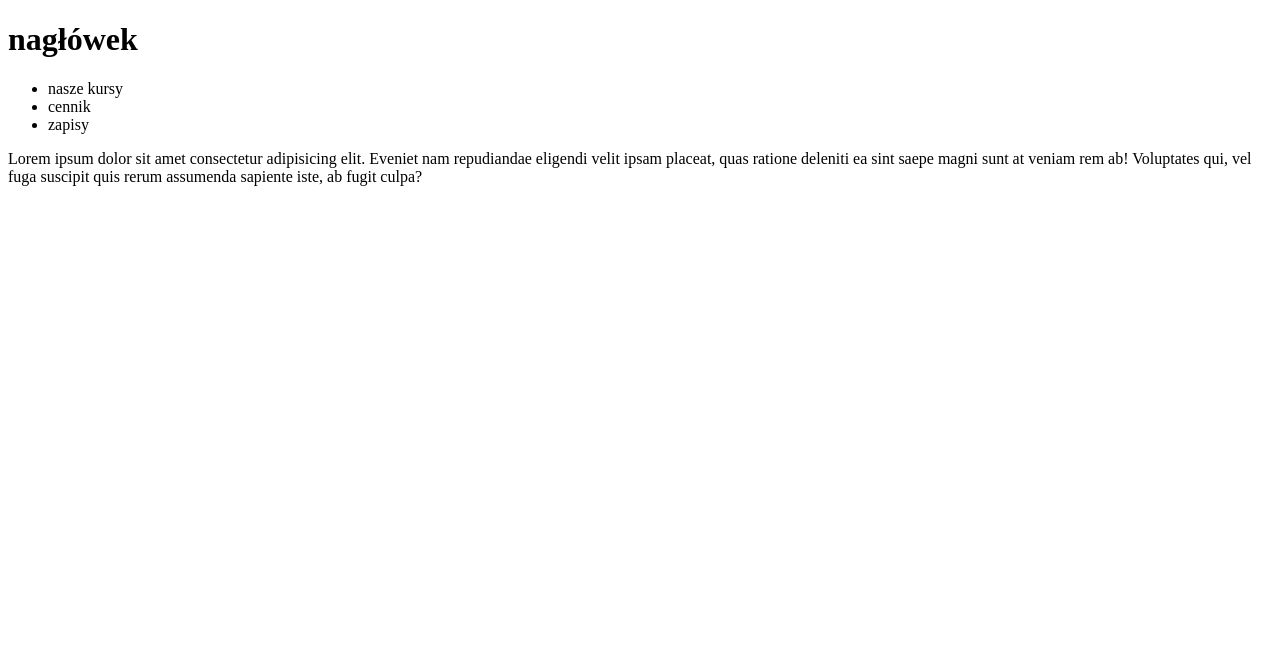
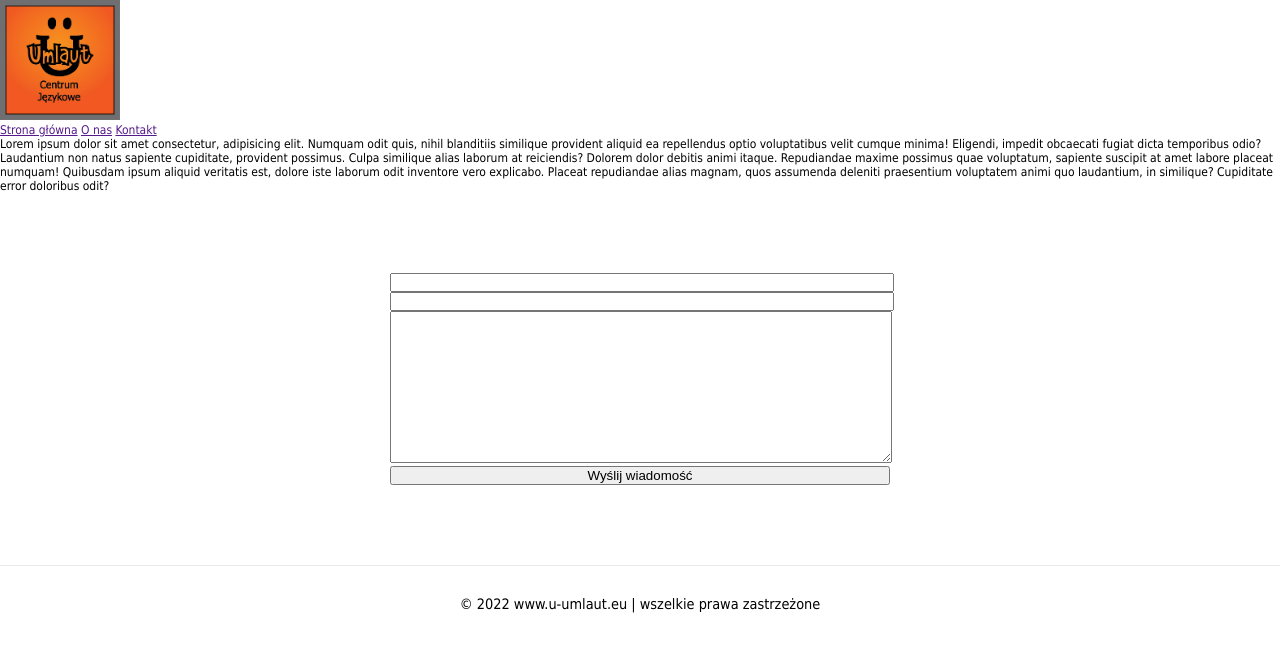
Before and after one commit to Lukasz-Banasiak/goit, a plain HTML site: page index.html in a window 1280 px wide. Drawn offline with Linux system fonts and the light colour scheme.

Commit message:
nic ważnego

```diff
--- /dev/null
+++ b/CSS/style.css
@@ -0,0 +1,29 @@
+* {
+  padding: 0px;
+  margin: 0px;
+}
+
+html {
+  font-size: 12px;
+  font-family: tahoma;
+}
+
+section.sectionForm {
+  padding: 80px 10%;
+}
+
+section.sectionForm form {
+  width: 500px;
+  margin: 0 auto;
+}
+section.sectionForm form input,
+section.sectionForm form textarea,
+section.sectionForm form button {
+  width: 100%;
+}
+footer {
+  font-size: 1.2em;
+  text-align: center;
+  padding: 30px 10px;
+  border-top: 1px solid #e9e9e9;
+}
--- a/index.html
+++ b/index.html
@@ -5,19 +5,39 @@
     <meta http-equiv="X-UA-Compatible" content="IE=edge" />
     <meta name="viewport" content="width=device-width, initial-scale=1.0" />
     <title>Document</title>
+    <link rel="stylesheet" href="CSS/style.css" />
   </head>
   <body>
-    <h1>nagłówek</h1>
-    <ul>
-      <li>nasze kursy</li>
-      <li>cennik</li>
-      <li>zapisy</li>
-    </ul>
-    <p>
-      Lorem ipsum dolor sit amet consectetur adipisicing elit. Eveniet nam
-      repudiandae eligendi velit ipsam placeat, quas ratione deleniti ea sint
-      saepe magni sunt at veniam rem ab! Voluptates qui, vel fuga suscipit quis
-      rerum assumenda sapiente iste, ab fugit culpa?
-    </p>
+    <img width="120" src="images\logo_umlaut.jpg" alt="logo" />
+
+    <nav>
+      <a href="">Strona główna</a>
+      <a href="">O nas</a>
+      <a href="">Kontakt</a>
+    </nav>
+    <section>
+      <p>
+        Lorem ipsum dolor sit amet consectetur, adipisicing elit. Numquam odit
+        quis, nihil blanditiis similique provident aliquid ea repellendus optio
+        voluptatibus velit cumque minima! Eligendi, impedit obcaecati fugiat
+        dicta temporibus odio? Laudantium non natus sapiente cupiditate,
+        provident possimus. Culpa similique alias laborum at reiciendis? Dolorem
+        dolor debitis animi itaque. Repudiandae maxime possimus quae voluptatum,
+        sapiente suscipit at amet labore placeat numquam! Quibusdam ipsum
+        aliquid veritatis est, dolore iste laborum odit inventore vero
+        explicabo. Placeat repudiandae alias magnam, quos assumenda deleniti
+        praesentium voluptatem animi quo laudantium, in similique? Cupiditate
+        error doloribus odit?
+      </p>
+    </section>
+    <section class="sectionForm">
+      <form action="">
+        <input type="text" />
+        <input type="text" />
+        <textarea name="" id="" cols="30" rows="10"></textarea>
+        <button>Wyślij wiadomość</button>
+      </form>
+    </section>
+    <footer>&copy; 2022 www.u-umlaut.eu | wszelkie prawa zastrzeżone</footer>
   </body>
 </html>
```
Also changed, not shown: images/logo_umlaut.jpg (added).
